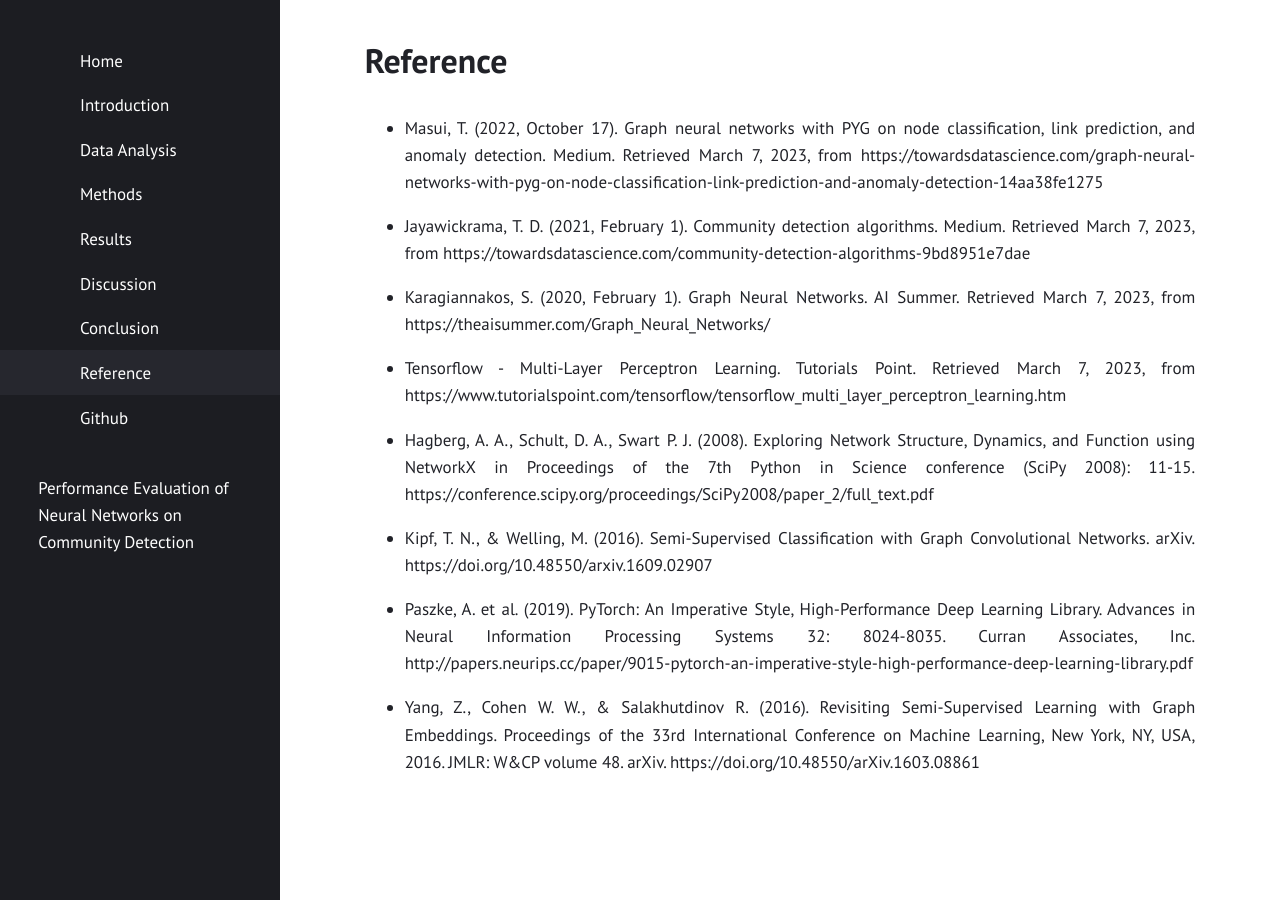
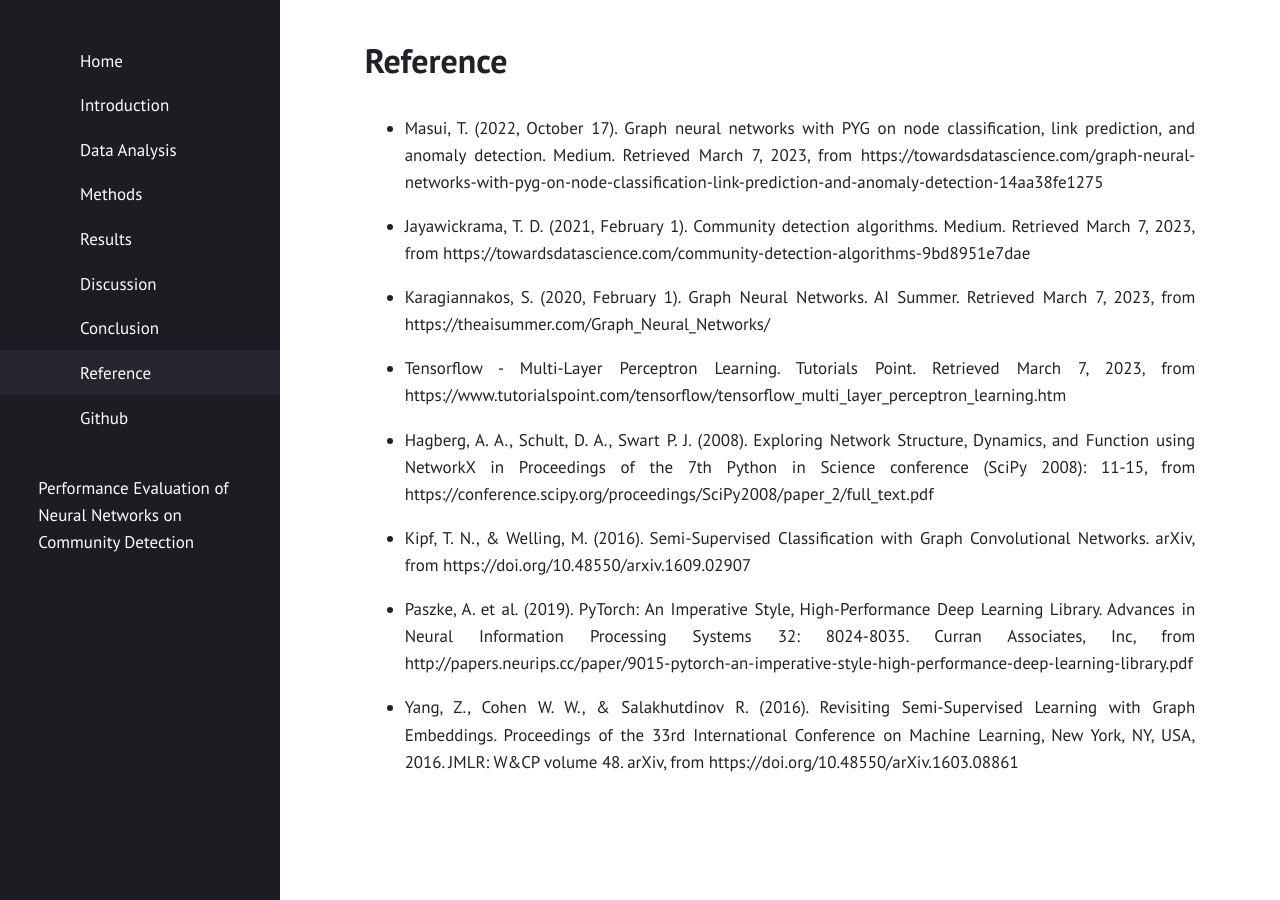
Before and after one commit to hblyx/DSC180_Project2, a Jekyll site: the page built from reference.md, in a window 1280 px wide. Built offline with Jekyll 4.4.1, drawn with Linux system fonts in a browser that asks for light colours.

Commit message:
update the reference

```diff
--- a/reference.md
+++ b/reference.md
@@ -11,10 +11,10 @@ title: "Reference"
 
 * Tensorflow - Multi-Layer Perceptron Learning. Tutorials Point. Retrieved March 7, 2023, from https://www.tutorialspoint.com/tensorflow/tensorflow_multi_layer_perceptron_learning.htm
 
-* Hagberg, A. A., Schult, D. A., Swart P. J. (2008). Exploring Network Structure, Dynamics, and Function using NetworkX in Proceedings of the 7th Python in Science conference (SciPy 2008): 11-15. https://conference.scipy.org/proceedings/SciPy2008/paper_2/full_text.pdf
+* Hagberg, A. A., Schult, D. A., Swart P. J. (2008). Exploring Network Structure, Dynamics, and Function using NetworkX in Proceedings of the 7th Python in Science conference (SciPy 2008): 11-15, from https://conference.scipy.org/proceedings/SciPy2008/paper_2/full_text.pdf
 
-* Kipf, T. N., & Welling, M. (2016). Semi-Supervised Classification with Graph Convolutional Networks. arXiv. https://doi.org/10.48550/arxiv.1609.02907
+* Kipf, T. N., & Welling, M. (2016). Semi-Supervised Classification with Graph Convolutional Networks. arXiv, from https://doi.org/10.48550/arxiv.1609.02907
 
-* Paszke, A. et al. (2019). PyTorch: An Imperative Style, High-Performance Deep Learning Library. Advances in Neural Information Processing Systems 32: 8024-8035. Curran Associates, Inc. http://papers.neurips.cc/paper/9015-pytorch-an-imperative-style-high-performance-deep-learning-library.pdf
+* Paszke, A. et al. (2019). PyTorch: An Imperative Style, High-Performance Deep Learning Library. Advances in Neural Information Processing Systems 32: 8024-8035. Curran Associates, Inc, from http://papers.neurips.cc/paper/9015-pytorch-an-imperative-style-high-performance-deep-learning-library.pdf
 
-* Yang, Z., Cohen W. W., & Salakhutdinov R. (2016). Revisiting Semi-Supervised Learning with Graph Embeddings. Proceedings of the 33rd International Conference on Machine Learning, New York, NY, USA, 2016. JMLR: W&CP volume 48. arXiv. https://doi.org/10.48550/arXiv.1603.08861
+* Yang, Z., Cohen W. W., & Salakhutdinov R. (2016). Revisiting Semi-Supervised Learning with Graph Embeddings. Proceedings of the 33rd International Conference on Machine Learning, New York, NY, USA, 2016. JMLR: W&CP volume 48. arXiv, from https://doi.org/10.48550/arXiv.1603.08861
```
